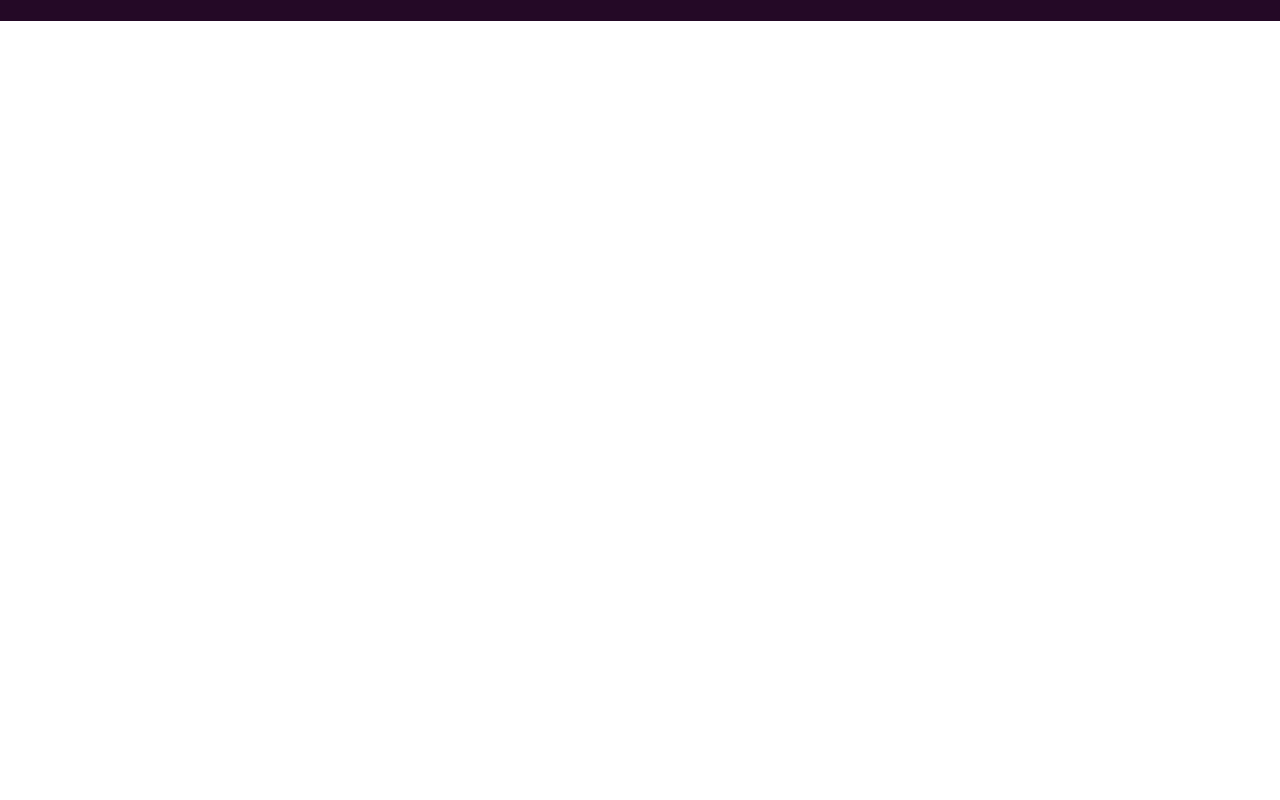
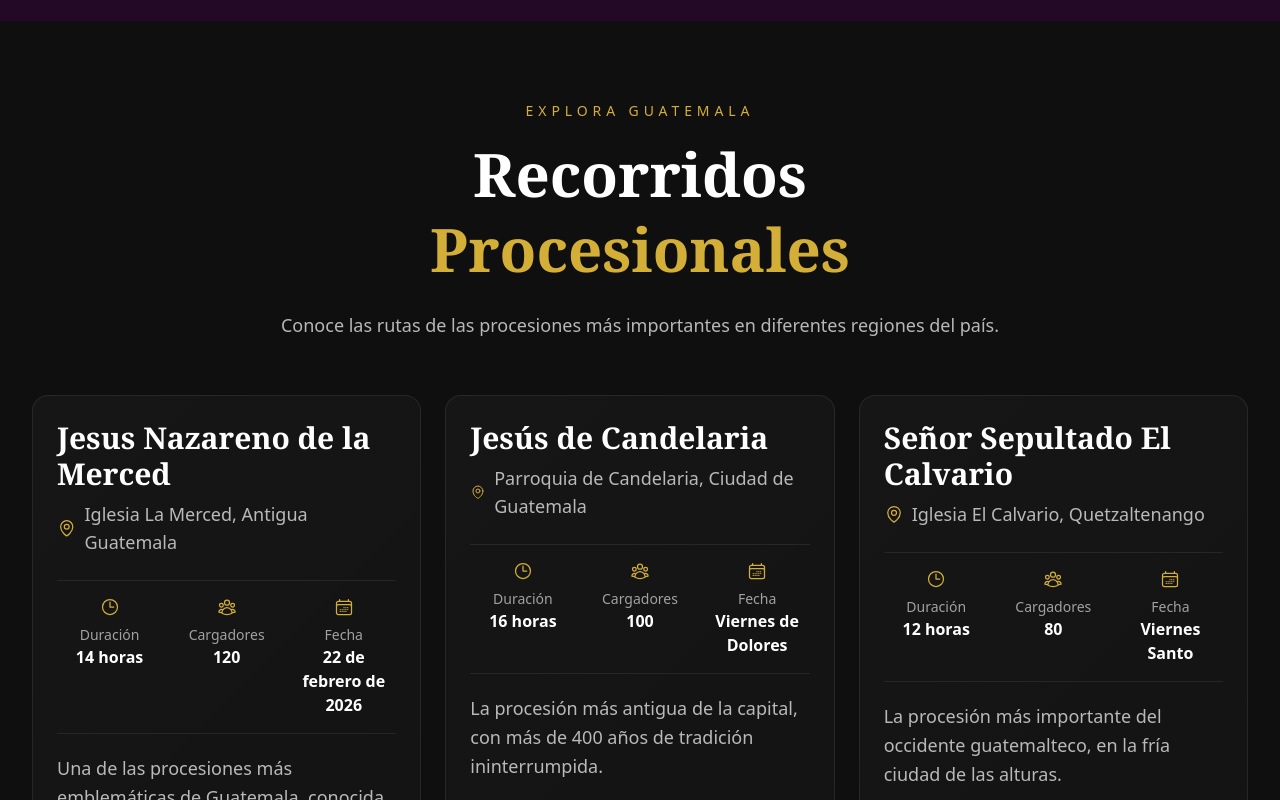
Before and after one commit to AndresBaquiax/rutas, a Next.js app: page / in a window 1280 px wide. Shown: the part 1700-2500 px from the top of the page. Before the commit the page ends 1721 px from the top, so only its background shows below. Built offline with nearby package versions, Linux system fonts and the light colour scheme.

Commit message:
Adicion de 3ra seccion a pagina principal

```diff
--- a/src/app/layout.tsx
+++ b/src/app/layout.tsx
@@ -6,7 +6,7 @@ import "./globals.css";
 
 // Fonts
 const primaryFont = Geist({
-  variable: "--font-primary",
+  variable: "--font-display",
   subsets: ["latin"],
 });
 
--- a/src/app/page.tsx
+++ b/src/app/page.tsx
@@ -1,8 +1,12 @@
 "use client";
 import bgImage from "@/assets/main/1.jpg";
 import config from "@/data/config.json";
+import dataProcesion from "@/data/dataProcesion.json";
 import {
+  CalendarDaysIcon,
+  ClockIcon,
   FireIcon,
+  MapPinIcon,
   PaintBrushIcon,
   PlusIcon,
   UserGroupIcon,
@@ -13,6 +17,7 @@ export default function Home() {
 
   const alturaTarjetas = "min-h-[350px]";
   const [tarjetaHover, setTarjetaHover] = useState<number | null>(null);
+  const [tarjetaProcesionHover, setTarjetaProcesionHover] = useState<number | null>(null);
 
   const tradiciones = [
     {
@@ -40,6 +45,20 @@ export default function Home() {
       Icono: FireIcon
     }
   ];
+
+  const formatearFecha = (fecha: string) => {
+    const fechaValida = /^\d{4}-\d{2}-\d{2}$/.test(fecha);
+
+    if (!fechaValida) {
+      return fecha;
+    }
+
+    return new Date(`${fecha}T00:00:00`).toLocaleDateString("es-GT", {
+      day: "numeric",
+      month: "long",
+      year: "numeric",
+    });
+  };
 
   return (
     <main style={{ backgroundColor: config.primaryColor }}>
@@ -192,6 +211,82 @@ export default function Home() {
           ))}
         </div>
       </section>
+
+      <section
+        className="px-3 sm:px-4 md:px-6 lg:px-8 py-20"
+        style={{ backgroundColor: config.secondaryColor }}
+      >
+        <div className="text-center max-w-3xl mx-auto mb-14">
+          <p
+            className="text-sm uppercase tracking-[0.35em] mb-4"
+            style={{ color: config.thirdColor }}
+          >
+            Explora Guatemala
+          </p>
+          <h2
+            className="text-4xl md:text-6xl font-serif font-bold leading-tight mb-6"
+            style={{ color: config.neutralColor }}
+          >
+            Recorridos <span style={{ color: config.thirdColor }}>Procesionales</span>
+          </h2>
+          <p className="text-lg" style={{ color: `${config.neutralColor}B3` }}>
+            Conoce las rutas de las procesiones más importantes en diferentes regiones del país.
+          </p>
+        </div>
+
+        <div className="w-full grid grid-cols-1 md:grid-cols-2 lg:grid-cols-3 gap-6">
+          {dataProcesion.procesiones.map((procesion) => (
+            <article
+              key={procesion.idProcesion}
+              onMouseEnter={() => setTarjetaProcesionHover(procesion.idProcesion)}
+              onMouseLeave={() => setTarjetaProcesionHover(null)}
+              className={`rounded-2xl border p-6 h-full ${alturaTarjetas} transition-all duration-300 cursor-pointer`}
+              style={{
+                borderColor: tarjetaProcesionHover === procesion.idProcesion ? config.thirdColor : `${config.neutralColor}14`,
+                boxShadow: tarjetaProcesionHover === procesion.idProcesion ? `0 0 25px ${config.thirdColor}4D` : 'none',
+                transform: tarjetaProcesionHover === procesion.idProcesion ? 'translateY(-8px)' : 'translateY(0)',
+                background: `linear-gradient(135deg, ${config.neutralColor}08 0%, ${config.neutralColor}05 100%)`,
+              }}
+            >
+              <h3
+                className="text-3xl font-serif font-semibold mb-2"
+                style={{ color: config.neutralColor }}
+              >
+                {procesion.nombreProcesion}
+              </h3>
+
+              <div className="flex items-center gap-2 mb-6" style={{ color: `${config.neutralColor}B3` }}>
+                <MapPinIcon className="w-5 h-5" style={{ color: config.thirdColor }} />
+                <p className="text-lg">{procesion.iglesiaProcesion}</p>
+              </div>
+
+              <div className="grid grid-cols-3 gap-3 py-4 border-y mb-5" style={{ borderColor: `${config.neutralColor}14` }}>
+                <div className="text-center">
+                  <ClockIcon className="w-5 h-5 mx-auto mb-2" style={{ color: config.thirdColor }} />
+                  <p className="text-sm" style={{ color: `${config.neutralColor}99` }}>Duración</p>
+                  <p className="text-base font-semibold" style={{ color: config.neutralColor }}>{procesion.duracionProcesion}</p>
+                </div>
+                <div className="text-center">
+                  <UserGroupIcon className="w-5 h-5 mx-auto mb-2" style={{ color: config.thirdColor }} />
+                  <p className="text-sm" style={{ color: `${config.neutralColor}99` }}>Cargadores</p>
+                  <p className="text-base font-semibold" style={{ color: config.neutralColor }}>{procesion.cantidadCargadores}</p>
+                </div>
+                <div className="text-center">
+                  <CalendarDaysIcon className="w-5 h-5 mx-auto mb-2" style={{ color: config.thirdColor }} />
+                  <p className="text-sm" style={{ color: `${config.neutralColor}99` }}>Fecha</p>
+                  <p className="text-base font-semibold" style={{ color: config.neutralColor }}>
+                    {formatearFecha(procesion.fechaProcesion)}
+                  </p>
+                </div>
+              </div>
+
+              <p className="text-lg leading-relaxed" style={{ color: `${config.neutralColor}B3` }}>
+                {procesion.descripcionProcesion}
+              </p>
+            </article>
+          ))}
+        </div>
+      </section>
     </main>
   );
 }
--- /dev/null
+++ b/src/data/dataProcesion.json
@@ -0,0 +1,33 @@
+{
+    "departamento": "Quetzaltenango",
+    "colorDepartamento": "#800000",
+    "procesiones": [
+        {
+            "idProcesion": 1,
+            "nombreProcesion": "Jesus Nazareno de la Merced",
+            "iglesiaProcesion": "Iglesia La Merced, Antigua Guatemala",
+            "duracionProcesion": "14 horas",
+            "cantidadCargadores": "120",
+            "fechaProcesion": "2026-02-22",
+            "descripcionProcesion": "Una de las procesiones más emblemáticas de Guatemala, conocida por su solemnidad y la devoción de sus participantes. La imagen de Jesús Nazareno es llevada por un grupo de cargadores que recorren las calles de Antigua Guatemala durante toda la noche."
+        },
+        {
+            "idProcesion": 2,
+            "nombreProcesion": "Jesús de Candelaria",
+            "iglesiaProcesion": "Parroquia de Candelaria, Ciudad de Guatemala",
+            "duracionProcesion": "16 horas",
+            "cantidadCargadores": "100",
+            "fechaProcesion": "Viernes de Dolores",
+            "descripcionProcesion": "La procesión más antigua de la capital, con más de 400 años de tradición ininterrumpida."
+        },
+        {
+            "idProcesion": 3,
+            "nombreProcesion": "Señor Sepultado El Calvario",
+            "iglesiaProcesion": "Iglesia El Calvario, Quetzaltenango",
+            "duracionProcesion": "12 horas",
+            "cantidadCargadores": "80",
+            "fechaProcesion": "Viernes Santo",
+            "descripcionProcesion": "La procesión más importante del occidente guatemalteco, en la fría ciudad de las alturas."
+        }
+    ]
+}
```
